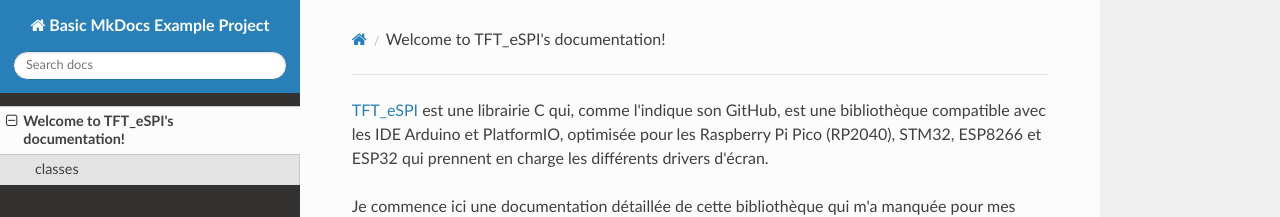
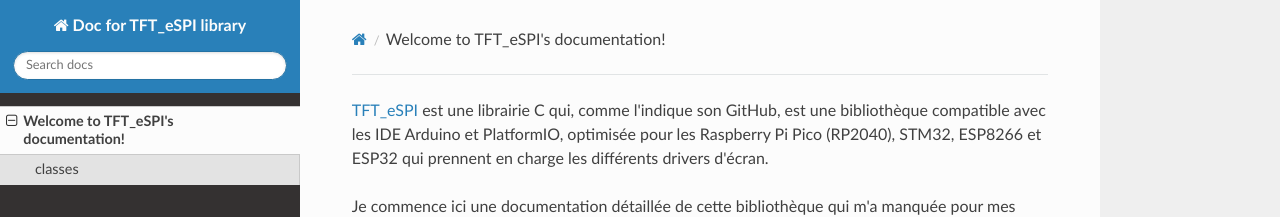
Before and after one commit to Marcussacapuces91/doc-TFT_eSPI, an MkDocs documentation site: the page built from docs/index.md, in a window 1280 px wide. Shown: the top 217 px of the page. Built offline with MkDocs 1.6.1, drawn with Linux system fonts in a browser that asks for light colours; nearby versions of some CDN libraries.

Commit message:
Update mkdocs.yml

```diff
--- a/mkdocs.yml
+++ b/mkdocs.yml
@@ -1,4 +1,4 @@
-site_name: Basic MkDocs Example Project
+site_name: Doc for TFT_eSPI library
 theme:
   name: readthedocs
   highlightjs: true
```
